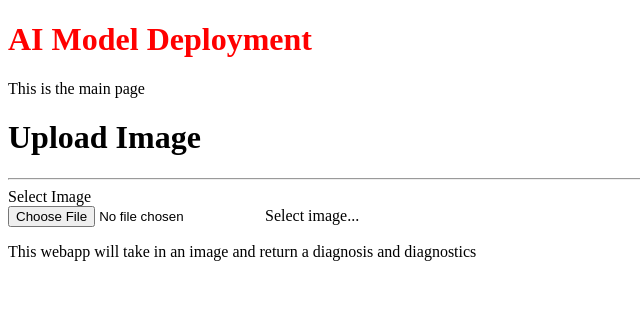
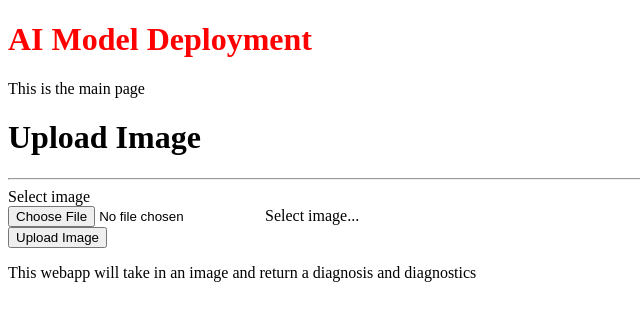
Before and after one commit to LongwellJ/Ophtho.ai, a Flask app: page / in a window 1280 px wide. Shown: the top 321 px of the page, without its empty margins (0-640 px from the left). Run offline with Flask 2, Linux system fonts and the light colour scheme.

Commit message:
Update index.html

```diff
--- a/FlaskApp/templates/index.html
+++ b/FlaskApp/templates/index.html
@@ -17,16 +17,16 @@
             <h1>Upload Image</h1>
             <hr>
 
-            <form action="/upload-image" method="POST" enctype="multipart/form-data">
+            <form action="/" method="POST" enctype="multipart/form-data">
 
                 <div class="form-group">
-                    <label>Select Image</label>
+                    <label>Select image</label>
                     <div class="custom-file">
                         <input type="file" class="custom-file-input" name="image" id="image">
                         <label class="custom-file-label" for="image">Select image...</label>
                     </div>
                 </div>
-
+                <button type="submit" class="btn btn-primary ">Upload Image</button>
             </form>
 
 
```
